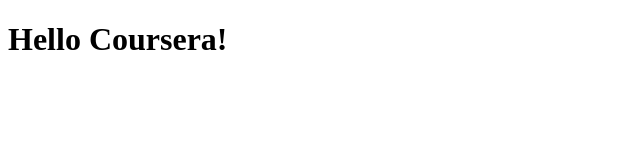
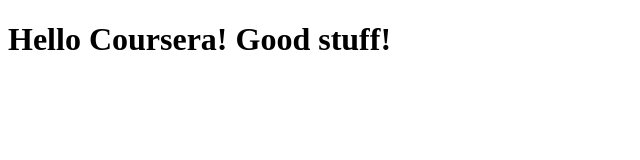
Before and after one commit to biggypunky/coursera-test, a plain HTML site: page site/index.html in a window 1280 px wide. Shown: the whole page, without its empty margins (0-640 px from the left). Drawn offline with Linux system fonts and the light colour scheme.

Commit message:
Small edition.

```diff
--- a/site/index.html
+++ b/site/index.html
@@ -4,6 +4,6 @@
 	<title>Hello Coursera!</title>
 </head>
 <body>
-<h1>Hello Coursera!</h1>
+<h1>Hello Coursera! Good stuff!</h1>
 </body>
 </html>
```
